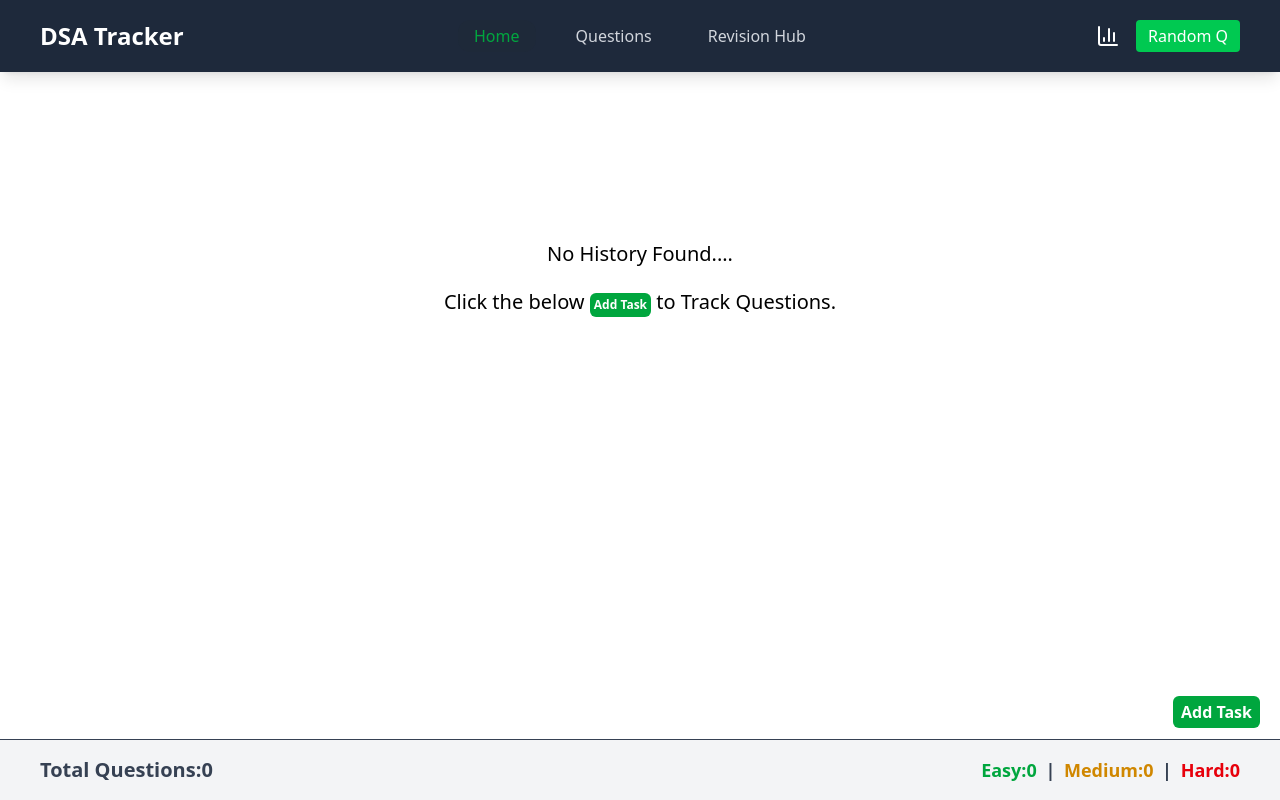
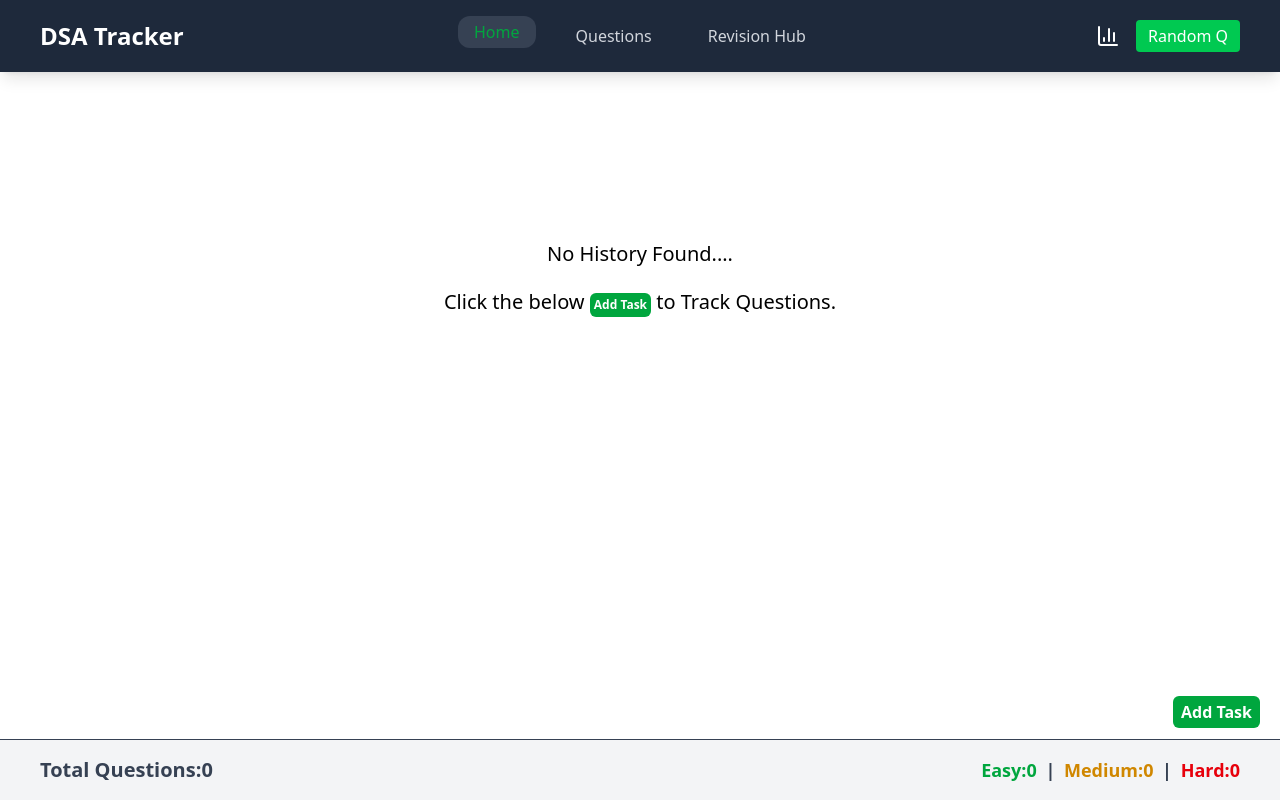
Before and after one commit to Abhiho11a/Dsa-Tracker-Project, a React (Vite) app: page / in a window 1280 px wide. Built offline with nearby package versions, Linux system fonts and the light colour scheme.

Commit message:
step-12 fixed form closing and progress page closing issue...

```diff
--- a/src/components/Navbar.jsx
+++ b/src/components/Navbar.jsx
@@ -22,17 +22,22 @@ const Navbar = ({data,setData}) => {
         <h1 className="font-bold text-2xl">DSA Tracker</h1>
       </div>
 
-      <div className="hidden md:flex lg:flex items-center gap-6 transition-all duration-700 text-gray-300">
-        <Link to='/' className={`${activePage === "Home"?'text-green-600 bg-gray-800':''} hover:text-green-600 px-4 py-1 rounded-xl`} onClick={() => setActivePage("Home")}>Home</Link>
-        <Link to='/questions' className={`${activePage === "Questions"?'text-green-600 bg-gray-800':''} hover:text-green-600 px-4 py-1 rounded-xl`}  onClick={() => setActivePage("Questions")} >Questions</Link>
-        <Link to='/revision-hub' className={`${activePage === "Revised"?'text-green-600 bg-gray-800':''} hover:text-green-600 px-4 py-1 rounded-xl`}  onClick={() => setActivePage("Revised")} >Revision Hub</Link>
+      <div className="hidden md:flex lg:flex items-center gap-6 transition-all duration-700 text-gray-300"
+      onClick={() => {
+        handleShowRandomque(false)
+        setShowProgress(false)
+      }}>
+        <Link to='/' className={`transition-transform duration-500 ${activePage === "Home"?'text-green-600 bg-gray-700 -translate-y-1':'translate-y-0'} hover:text-green-600 px-4 py-1 rounded-xl`} onClick={() => setActivePage("Home")}>Home</Link>
+        <Link to='/questions' className={`transition-transform duration-500  ${activePage === "Questions"?'text-green-600 bg-gray-700 -translate-y-1':'translate-y-0'} hover:text-green-600 px-4 py-1 rounded-xl`}  onClick={() => setActivePage("Questions")} >Questions</Link>
+        <Link to='/revision-hub' className={`transition-transform duration-500  ${activePage === "Revised"?'text-green-600 bg-gray-700 -translate-y-1':'translate-y-0'} hover:text-green-600 px-4 py-1 rounded-xl`}  onClick={() => setActivePage("Revised")} >Revision Hub</Link>
       </div>
 
       <div className="flex items-center gap-4">
         <BarChart3 onClick={() => setShowProgress(prev => !prev)}  className='lg:block hover:scale-115 md:block cursor-pointer'/>
         <button className="bg-green-500 hover:bg-green-600 px-3 py-1 rounded hidden lg:block md:block"
         onClick={() => {
-        handleShowRandomque(true)
+        handleShowRandomque(prev=>!prev)
+        setShowProgress(false)
         handleOpenMenu(false)
         }}>
           Random Q
--- a/src/components/Progress.jsx
+++ b/src/components/Progress.jsx
@@ -21,7 +21,7 @@ const Progress = ({closeProgressChart}) => {
 
   return (
     <div className='absolute top-18 w-full left-0 backdrop-blur-xl z-1000'>
-        <div className="flex flex-col bg-gray-300 justify-self-center text-neutral-700 w-100 gap-5 px-10 py-5">
+        <div className="flex flex-col bg-gray-300 justify-self-center text-neutral-700 w-100 md:w-130 gap-5 px-10 py-5">
           <div className="flex justify-between items-center">
             <h2 className='mx-auto text-center text-3xl'>Progress</h2>
             <X className='hover:scale-115 cursor-pointer transition-all' onClick={() => closeProgressChart()}/>
--- a/src/components/RandomQues.jsx
+++ b/src/components/RandomQues.jsx
@@ -41,7 +41,7 @@ const GenRandomQue = ({closeRandomQue}) => {
     }
 
   return (
-    <section className='absolute top-18 left-0 backdrop-blur-xl bg-gray-600 w-full h-[79vh]'>
+    <section className='absolute top-18 left-0 backdrop-blur-md bg-black/40 w-full h-[82vh]'>
         <div className="flex flex-col gap-5 justify-self-center items-center-safe bg-gray-200 mt-25 w-80 lg:w-100 rounded-md text-black p-10">
             <div className="flex justify-between items-center w-full">
                 <h2 className='w-full text-center text-2xl  lg:text-3xl md:text-2xl'>Random Question</h2>
@@ -65,8 +65,8 @@ const GenRandomQue = ({closeRandomQue}) => {
             <div className='flex flex-col items-center'>
                 <h2>{generatedQue.que}</h2>
                 <div className="flex gap-5">
-                    <button className='rounded-md bg-red-400 text-white cursor-pointer px-2 py-1 text-sm'>UnSolved</button>
-                    <button onClick={() => updateRevisedate(generatedQue)} className='rounded-md bg-green-400 text-white cursor-pointer px-2 py-1 text-sm' title='Clicking this will updated last revised date to Today!'>Solved</button>
+                    <button className='rounded-md bg-red-600 text-white cursor-pointer px-2 py-1 text-sm' onClick={closeRandomQue}>Not Done</button>
+                    <button onClick={() => updateRevisedate(generatedQue)} className='rounded-md bg-green-600 text-white cursor-pointer px-2 py-1 text-sm' title='Clicking this will updated last revised date to Today!'>Done</button>
                 </div>
             </div>
             }
--- a/src/pages/Home.jsx
+++ b/src/pages/Home.jsx
@@ -147,7 +147,7 @@ const Home = () => {
 
                       {data.map((obj, idx) => (
                       <div key={idx} className='flex py-3 px-3 gap-5 lg:gap-20 md:gap-20 mt-2 items-center '>
-                          <span className='w-50 flex gap-1'>✅ {idx+1}. <h3 className='first-letter:capitalize'>{obj.que}</h3></span>
+                          <span className='w-50 flex gap-1'> {idx+1}. <h3 className='first-letter:capitalize'>{obj.que}</h3></span>
                           <a href={obj.links} target='blank' className='flex items-center gap-1 p-2 rounded hover:bg-gray-100 text-blue-500'>📖 View</a>
                           <button onClick={() => deleteQue(obj.id)} className='bg-red-600 hover:bg-red-500 cursor-pointer text-white rounded-md p-1'>
                           <Trash2Icon size={20}/>
```
